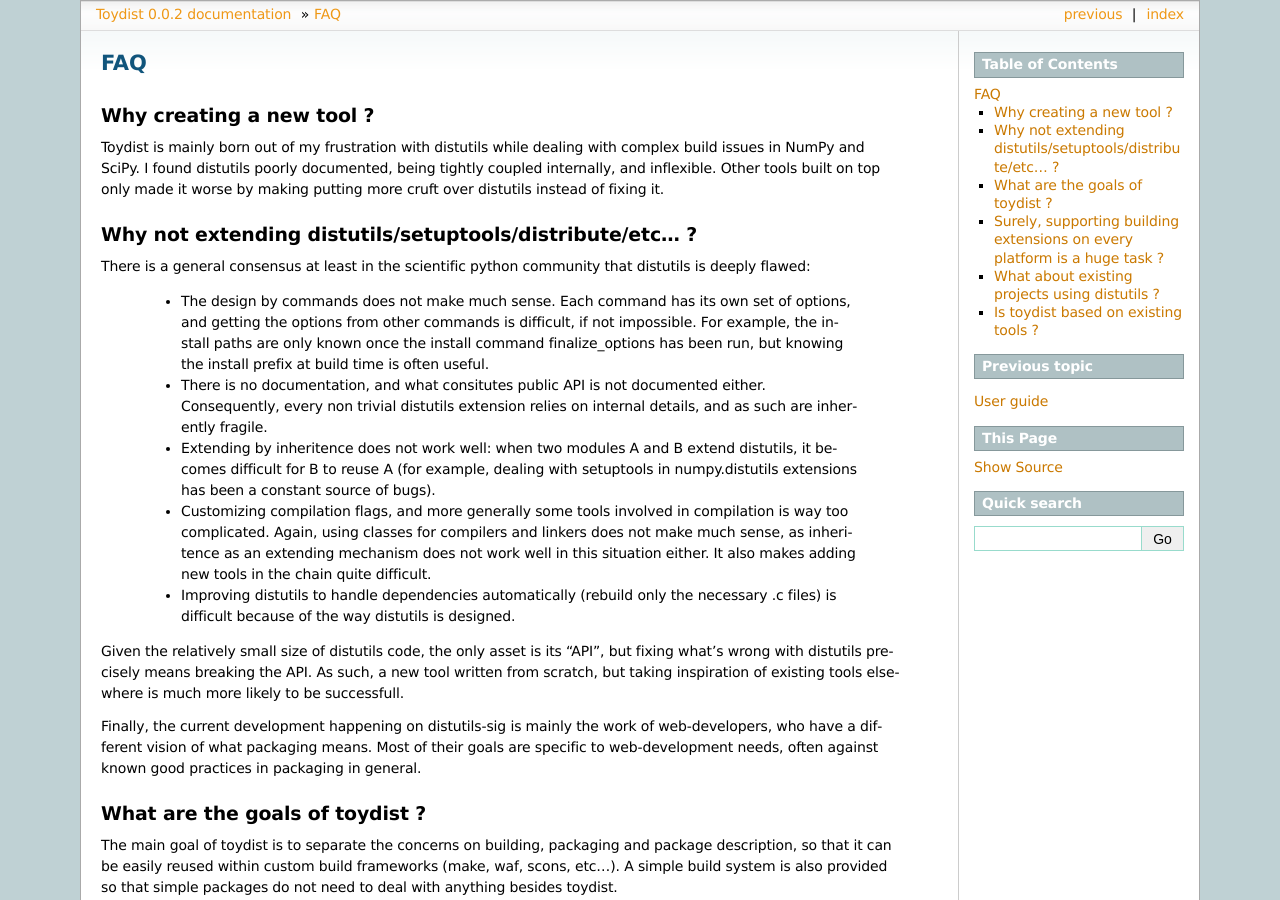
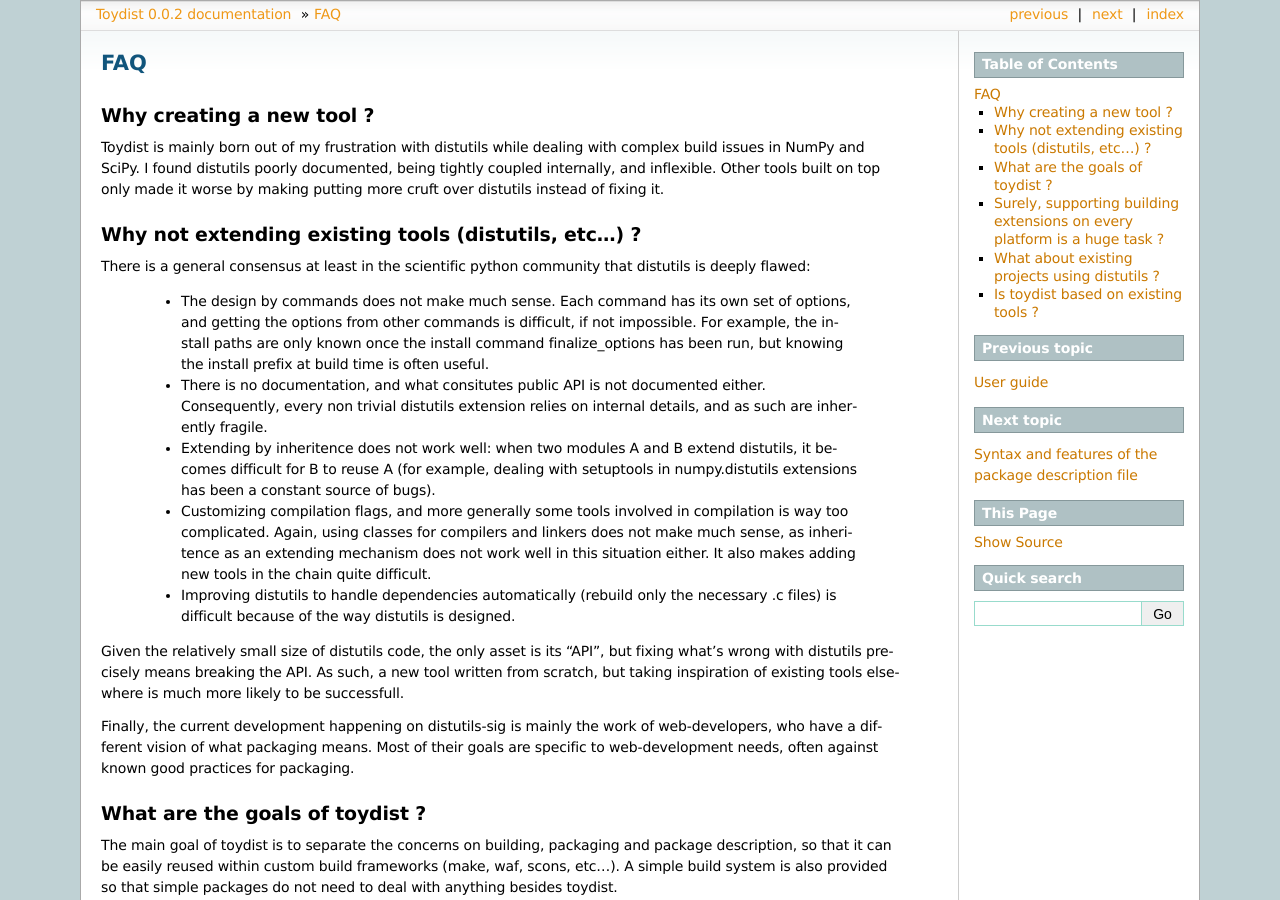
Before and after one commit to cournape/Bento, a Sphinx documentation site: the page built from doc/source/faq.rst, in a window 1280 px wide and 900 px high. Built offline with Sphinx 7.4.7, drawn with Linux system fonts in a browser that asks for light colours; some of the changed text lies outside the part shown.

Commit message:
DOC: attempt to improve the FAA's English.

```diff
--- a/doc/source/faq.rst
+++ b/doc/source/faq.rst
@@ -10,8 +10,8 @@
 being tightly coupled internally, and inflexible. Other tools built on top only
 made it worse by making putting more cruft over distutils instead of fixing it.
 
-Why not extending distutils/setuptools/distribute/etc... ?
-==========================================================
+Why not extending existing tools (distutils, etc...) ?
+======================================================
 
 There is a general consensus at least in the scientific python community that
 distutils is deeply flawed:
@@ -45,7 +45,7 @@
 Finally, the current development happening on distutils-sig is mainly the work
 of web-developers, who have a different vision of what packaging means.  Most
 of their goals are specific to web-development needs, often against known good
-practices in packaging in general.
+practices for packaging.
 
 What are the goals of toydist ?
 ===============================
--- a/doc/source/index.rst
+++ b/doc/source/index.rst
@@ -19,8 +19,10 @@
 
    overview
    features
-   userguide
+   reference
    faq
+   TODO
+   contribute
 
 Indices and tables
 ==================
```
Also changed, not shown: other parts of doc/source/faq.rst (+1 -0 lines), doc/source/reference.rst (renamed from doc/source/userguide.rst).
